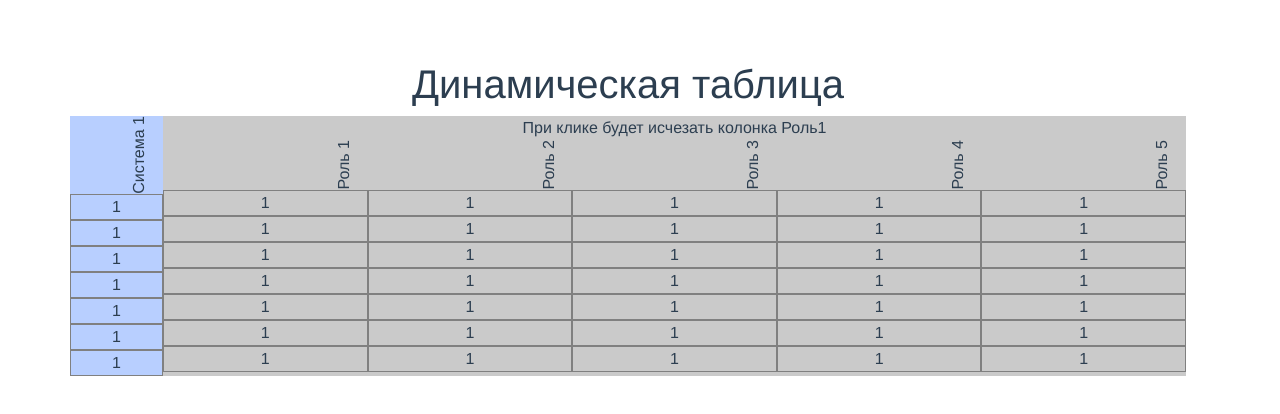
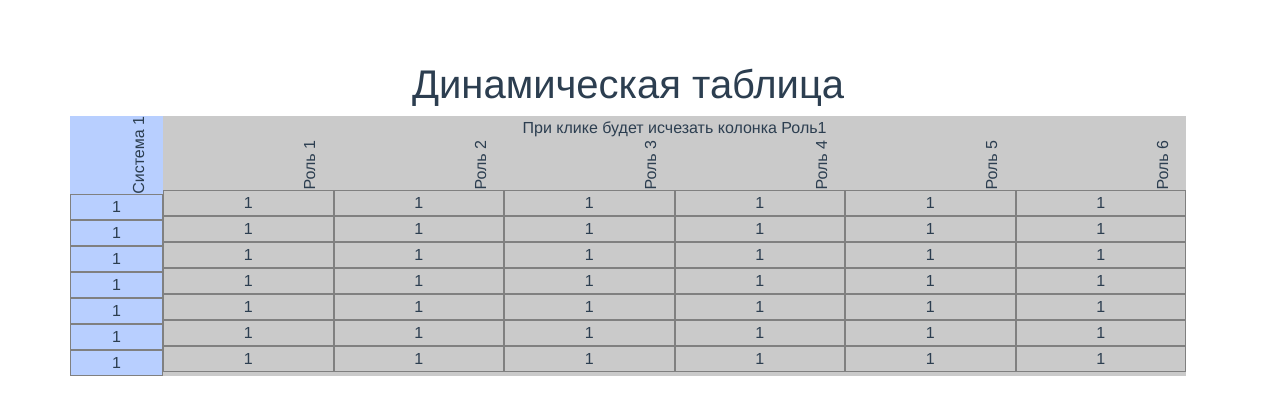
Before and after one commit to skitale-design/dynamic-table, a Vue app: page / in a window 1280 px wide. Shown: the top 414 px of the page. Built offline with nearby package versions, Linux system fonts and the light colour scheme.

Commit message:
вывод компонентов через итератор

```diff
--- a/src/components/SystemElement/MainColumn/TheIndex.vue
+++ b/src/components/SystemElement/MainColumn/TheIndex.vue
@@ -5,10 +5,7 @@
         <div class="row"><div class="col" @click="hide()">При клике будет исчезать колонка Роль1</div></div>
         <div class="row">
           <RoleAndContent msg="Роль 1" :class="{hidden:hidden == true}"/>
-          <RoleAndContent msg="Роль 2" />
-          <RoleAndContent msg="Роль 3" />
-          <RoleAndContent msg="Роль 4" />
-          <RoleAndContent msg="Роль 5" />
+          <RoleAndContent v-for="num in [2,3,4,5,6]" :key="num" :msg="`Роль `+num"/>
         </div>
       </div>
     </div>
```
